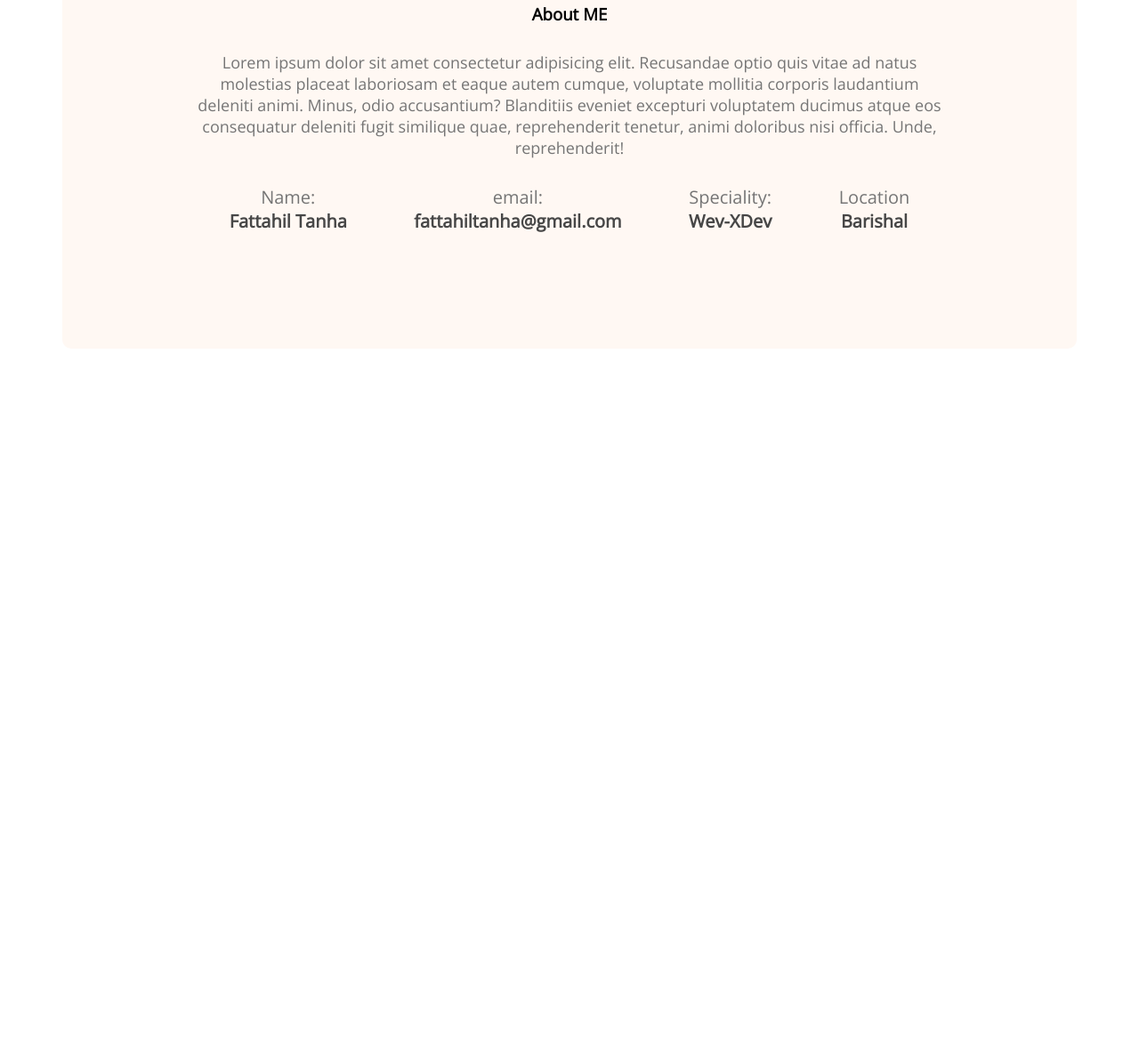
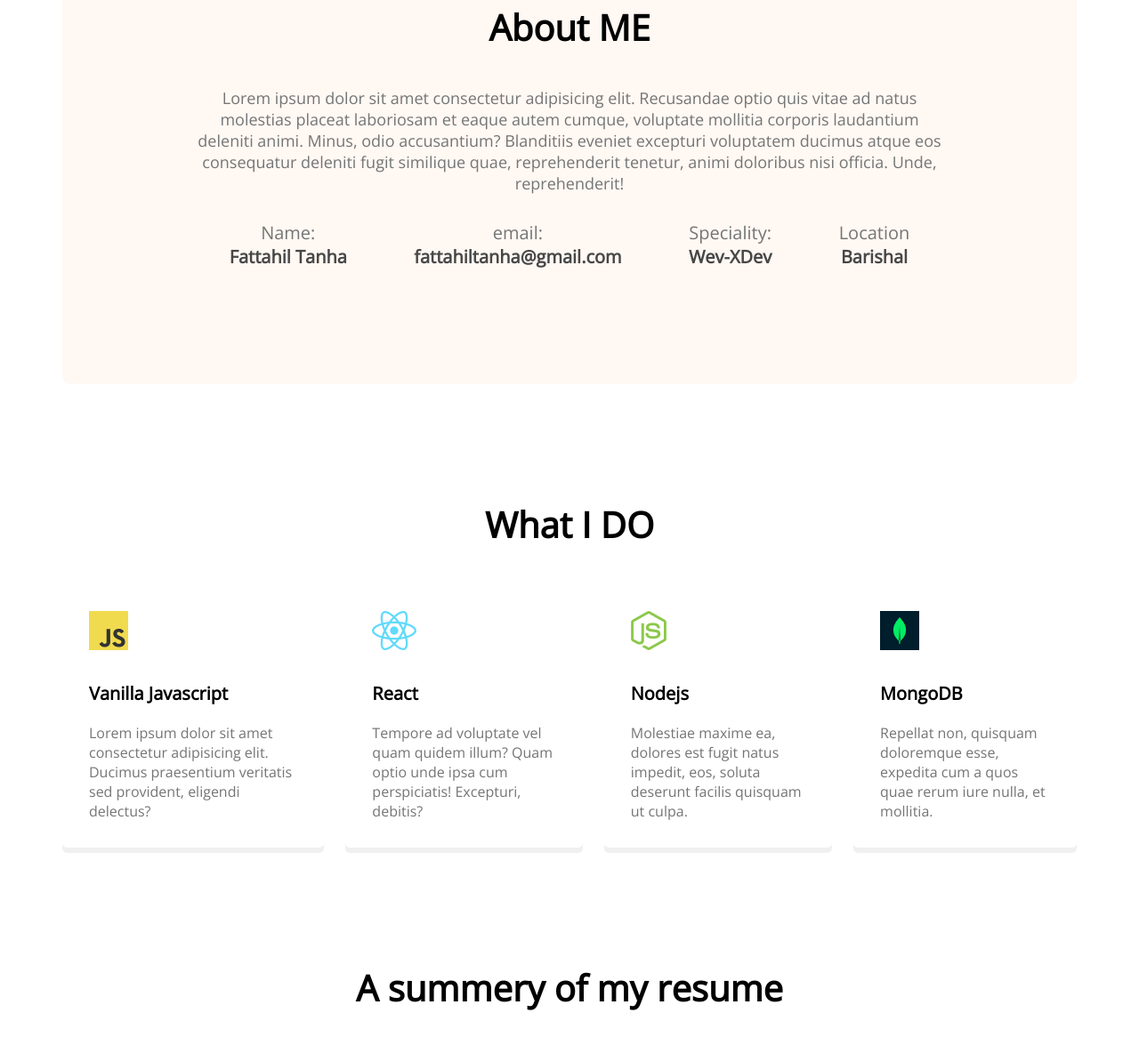
Before and after one commit to Fattahil-Tanha/portfolio, a plain HTML site: page index.html in a window 1280 px wide. Shown: the part 1097-2272 px from the top of the page at 89% size. Before the commit the page ends 1489 px from the top, so only its background shows below. Drawn offline with nearby package versions, Linux system fonts and the light colour scheme.

Commit message:
added skills

```diff
--- a/index.html
+++ b/index.html
@@ -54,6 +54,38 @@
 
             </div>
         </section>
+        <!-- -----------what i do----------- -->
+        <section class="what-i-do">
+            <h3 class="section-title">What I DO</h3>
+            <div class="skills-container">
+                <div class="skill">
+                    <img src="images/icons/js.png" alt="">
+                    <p class="skill-title">Vanilla Javascript</p>
+                    <p class="skill-desc">Lorem ipsum dolor sit amet consectetur adipisicing elit. Ducimus praesentium veritatis sed provident, eligendi delectus?</p>
+                </div>
+                <div class="skill">
+                    <img src="images/icons/react.png" alt="">
+                    <p class="skill-title">React</p>
+                    <p class="skill-desc">Tempore ad voluptate vel quam quidem illum? Quam optio unde ipsa cum perspiciatis! Excepturi, debitis?</p>
+                </div>
+                <div class="skill">
+                    <img src="images/icons/nodejs.png" alt="">
+                    <p class="skill-title">Nodejs</p>
+                    <p class="skill-desc">Molestiae maxime ea, dolores est fugit natus impedit, eos, soluta deserunt facilis quisquam ut culpa.</p>
+                </div>
+                <div class="skill">
+                    <img src="images/icons/mongo.png" alt="">
+                    <p class="skill-title">MongoDB</p>
+                    <p class="skill-desc">Repellat non, quisquam doloremque esse, expedita cum a quos quae rerum iure nulla, et mollitia.</p>
+                </div>
+            </div>
+
+        </section>
+        <!-- resume section---------- -->
+        <section class="resume">
+            <h3 class="section-title">A summery of my resume</h3>
+
+        </section>
     </main>
     <footer></footer>
 </body>
--- a/style.css
+++ b/style.css
@@ -61,6 +61,9 @@ nav li{
     margin-bottom: 30px;
 }
 /* ------main section ------*/
+section{
+    margin-top: 130px;
+}
 main{
     max-width: 1140px;
     margin: 0 auto;
@@ -68,13 +71,15 @@ main{
 /* about section styl----es */
 .about{
     text-align: center;
-    margin-top: 130px;
+
     border-radius: 10px;
     background-color: #fff8f3;
     padding: 130px 150px;
 }
 .section-title{
-    margin-bottom: 30px;
+    text-align: center;
+    margin-bottom: 40px;
+    font-size: 40px;
 }
 .section-desc{
     color: #757575;
@@ -96,3 +101,27 @@ main{
     font-weight: 700;
     color: #474747;
 }
+/* ----------what i do--------- */
+
+.skills-container{
+    display: flex;
+    gap: 24px;
+}
+.skill-title{
+    font-size: 20px;
+    font-weight: 700;
+    margin-top: 30px;
+    margin-bottom: 20px;
+}
+.skill-desc{
+    color: #757575;
+}
+.skill{
+    background-color: #fff;
+    box-shadow: 0px 6px rgba(0, 0, 0, 0.06);
+    border-radius: 5px;
+    padding: 30px;
+}
+
+
+/* ------------resume styles---------- */
```
